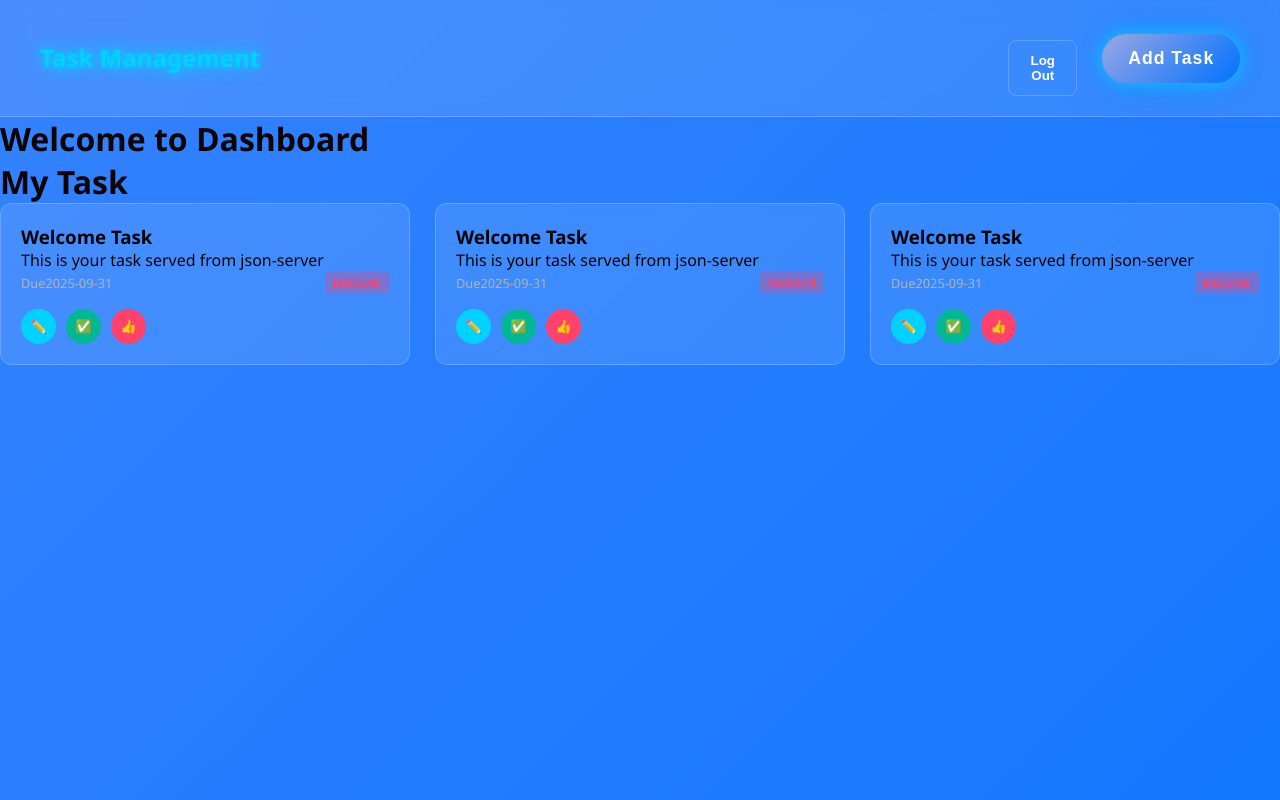
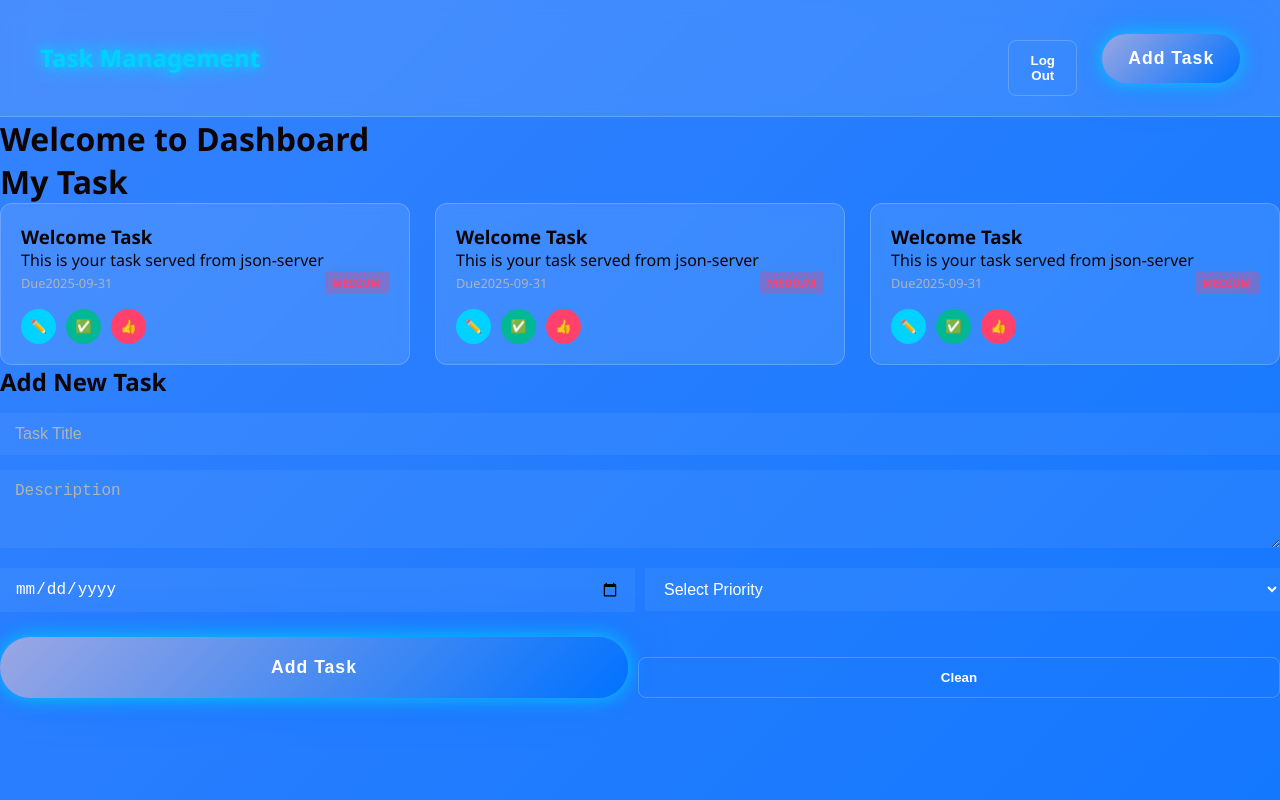
Before and after one commit to avantika182/react_task_system, a React (Vite) app: page /dashbord in a window 1280 px wide. Built offline with nearby package versions, Linux system fonts and the light colour scheme; data requests are answered from the project's data file.

Commit message:
[AS][added]:

```diff
--- /dev/null
+++ b/src/componants/TaskForm.jsx
@@ -0,0 +1,157 @@
+import React, { useState } from "react";
+
+const TaskForm = () => {
+  const [formData, setFormData] = useState({
+    title: "",
+    description: "",
+    date: "",
+    priority: "",
+  });
+
+  const [errors, setErrors] = useState({});
+
+  const validate = () => {
+    const newErrors = {};
+
+    if (!formData.title.trim()) {
+      newErrors.title = "Title is required.";
+    } else if (formData.title.length > 6) {
+      newErrors.title = "Maximum 6 characters allowed.";
+    }
+
+    if (!formData.description.trim()) {
+      newErrors.description = "Description is required.";
+    }
+
+    if (!formData.date) {
+      newErrors.date = "Date is required.";
+    }
+
+    if (!formData.priority) {
+      newErrors.priority = "Priority is required.";
+    }
+
+    setErrors(newErrors);
+    return Object.keys(newErrors).length === 0;
+  };
+
+  const handleInputChange = (e) => {
+    const { name, value } = e.target;
+
+    setFormData({
+      ...formData,
+      [name]: value,
+    });
+    setErrors({
+        ...errors,
+        [e.target.name] : ""
+    })
+  };
+
+  const handleSubmit = (e) => {
+    e.preventDefault();
+
+    if (validate()) {
+      alert("Task Added Successfully ✅");
+      console.log(formData);
+
+      setFormData({
+        title: "",
+        description: "",
+        date: "",
+        priority: "",
+      });
+      setErrors({});
+    }
+  };
+
+  return (
+    <div className="add-task-card">
+      <h2 style={{ marginBottom: "15px" }}>Add New Task</h2>
+
+      <form onSubmit={handleSubmit}>
+        {/* Title */}
+        <div>
+          <input
+            type="text"
+            placeholder="Task Title"
+            name="title"
+            value={formData.title}
+            onChange={handleInputChange}
+          />
+          {errors.title && <span className="error-msg">{errors.title}</span>}
+        </div>
+
+        {/* Description */}
+        <div>
+          <textarea
+            name="description"
+            placeholder="Description"
+            rows="3"
+            value={formData.description}
+            onChange={handleInputChange}
+          />
+          {errors.description && (
+            <span className="error-msg">{errors.description}</span>
+          )}
+        </div>
+
+        {/* Date & Priority */}
+        <div style={{ display: "flex", gap: "10px" }}>
+          <div style={{ flex: 1 }}>
+            <input
+              type="date"
+              name="date"
+              value={formData.date}
+              onChange={handleInputChange}
+            />
+            {errors.date && <span className="error-msg">{errors.date}</span>}
+          </div>
+
+          <div style={{ flex: 1 }}>
+            <select
+              name="priority"
+              value={formData.priority}
+              onChange={handleInputChange}
+            >
+              <option value="">Select Priority</option>
+              <option value="Low">Low Priority</option>
+              <option value="Medium">Medium Priority</option>
+              <option value="High">High Priority</option>
+            </select>
+            {errors.priority && (
+              <span className="error-msg">{errors.priority}</span>
+            )}
+          </div>
+        </div>
+
+        {/* Buttons */}
+        <div
+          className="form-actions"
+          style={{ display: "flex", gap: "10px", marginTop: "10px" }}
+        >
+          <button type="submit" className="btn-primary" style={{ flex: 1 }}>
+            Add Task
+          </button>
+          <button
+            type="reset"
+            className="btn-secondary"
+            style={{ flex: 1 }}
+            onClick={() =>
+              setFormData({
+                title: "",
+                description: "",
+                date: "",
+                priority: "",
+              })
+            }
+          >
+            Clean
+          </button>
+        </div>
+      </form>
+    </div>
+  );
+};
+
+export default TaskForm;
--- a/src/pages/Dashbord.jsx
+++ b/src/pages/Dashbord.jsx
@@ -2,6 +2,7 @@ import React, { useEffect, useState } from 'react'
 import Navbar from '../componants/Navbar'
 import { useNavigate } from 'react-router-dom'
 import TaskList from '../componants/TaskList'
+import TaskForm from '../componants/TaskForm'
 
 
 
@@ -36,8 +37,10 @@ const Dashbord = () => {
       <h1>Welcome to Dashboard</h1>
       <h1>My Task</h1>
       <TaskList tasks={tasks}/>
+      <TaskForm />
       </div>
   )
+
 }
 
 export default Dashbord
```
